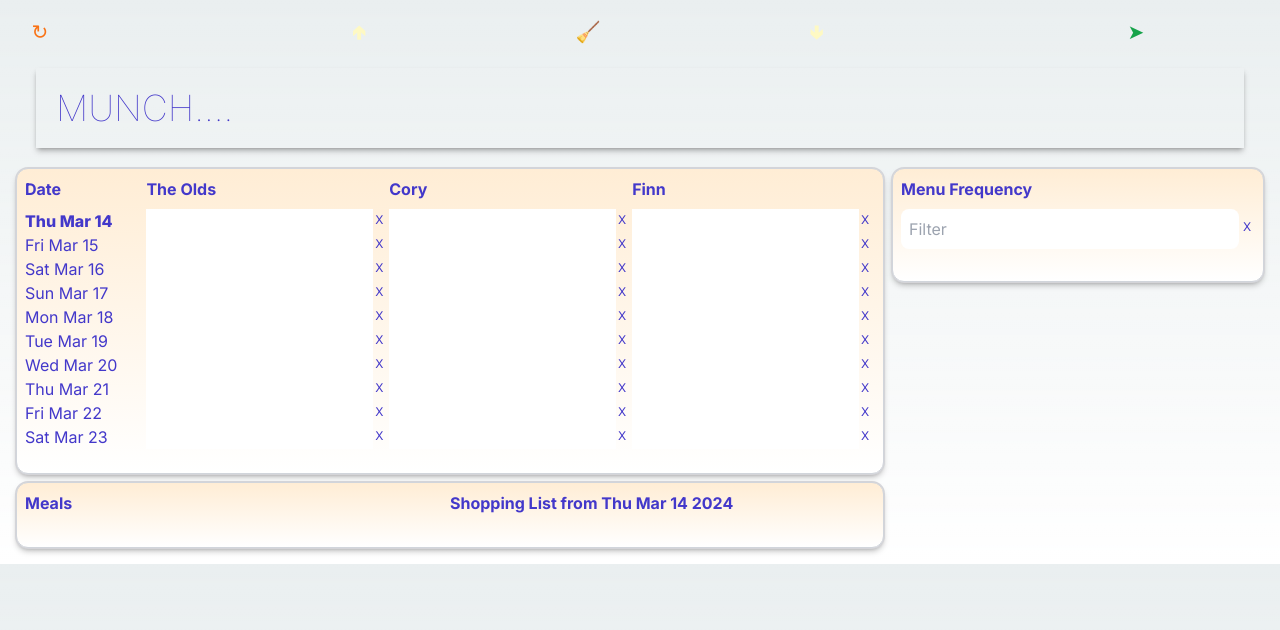
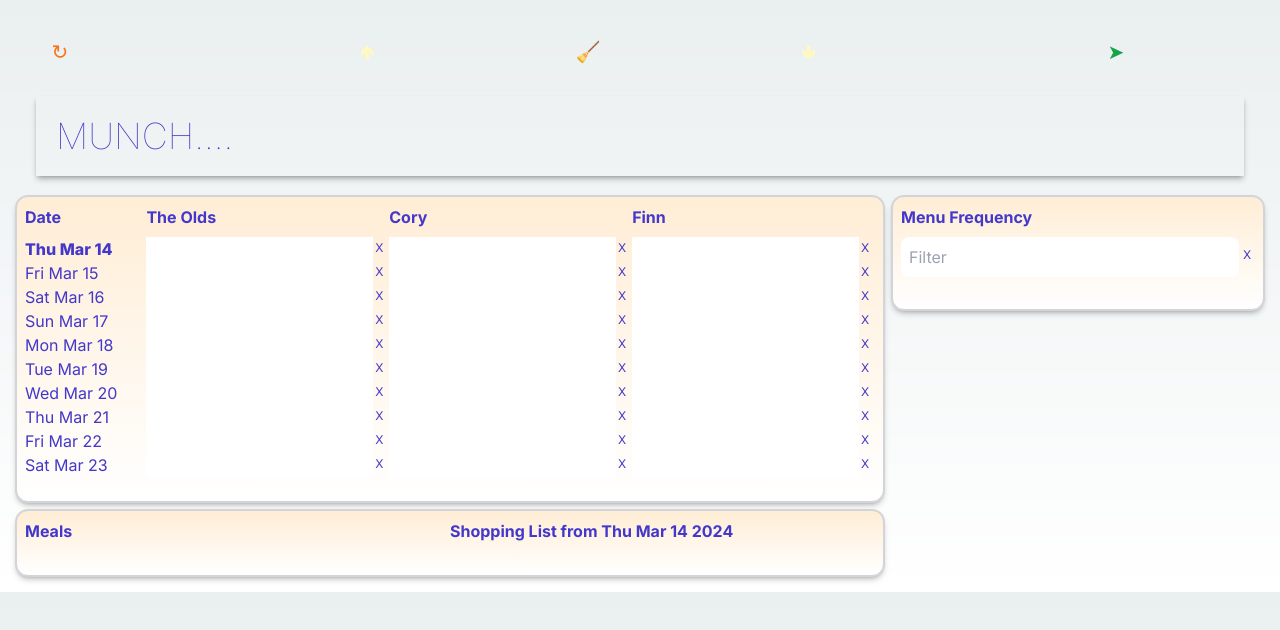
Before and after one commit to cleanbill/munch, a Next.js app: page / in a window 1280 px wide. Both pictures are taken after typing "Sample" into the empty fields and a click on the button "post". Shown: the top 630 px of the page. Built offline with nearby package versions, Linux system fonts and the light colour scheme.

Commit message:
Better Toast

```diff
--- a/src/components/sync.tsx
+++ b/src/components/sync.tsx
@@ -174,10 +174,11 @@ const Sync = (props: Props) => {
                 <div className={message.error ? "text-red-500 m-3 p-2 text-center bg-slate-300 rounded-lg" : "text-blue-500 m-3 p-2 text-center bg-slate-300 rounded-lg"}>{message.message}
                 </div>}
 
-            {mounted && hasToken && <div>
-                <div className='grid grid-cols-5'>
+            {mounted && hasToken && !message.show && <div>
+                <div className='m-3 p-2 grid grid-cols-5'>
                     <button id="load-butt" className="w-12 text-orange-500 hover:bg-blue-200 focus:outline-none focus:ring hover:pr-0 focus:ring-yellow-300 text-xl rounded-xl h-8 float-start" title="sync" onClick={load} >↻</button>
-                    <button id="upload-butt" className="w-10 text-xl text-yellow-100 hover:bg-blue-200 focus:outline-none focus:ring hover:pr-0 focus:ring-yellow-300 rounded-xl h-8 place-self-center" title="upload" onClick={upload} >🢁</button>                    <button id="clear-butt" className="w-12 text-red-500 hover:bg-blue-200 focus:outline-none focus:ring hover:pr-0 focus:ring-yellow-300 text-xl rounded-xl h-8 place-self-center" title="clear" onClick={clearToken} >🧹</button>
+                    <button id="upload-butt" className="w-10 text-xl text-yellow-100 hover:bg-blue-200 focus:outline-none focus:ring hover:pr-0 focus:ring-yellow-300 rounded-xl h-8 place-self-center" title="upload" onClick={upload} >🢁</button>
+                    <button id="clear-butt" className="w-12 text-red-500 hover:bg-blue-200 focus:outline-none focus:ring hover:pr-0 focus:ring-yellow-300 text-xl rounded-xl h-8 place-self-center" title="clear" onClick={clearToken} >🧹</button>
                     <button id="download-butt" className="w-10 text-xl text-yellow-100 hover:bg-blue-200 focus:outline-none focus:ring hover:pr-0 focus:ring-yellow-300 rounded-xl h-8 place-self-center" title="download" onClick={download} >🢃</button>
                     <button id="save-butt" className="w-12 text-green-600 hover:bg-blue-200 focus:outline-none focus:ring hover:pr-0 focus:ring-yellow-300 text-xl rounded-xl h-8 place-self-end" title="send" onClick={save} >➤</button>
                 </div>
```
